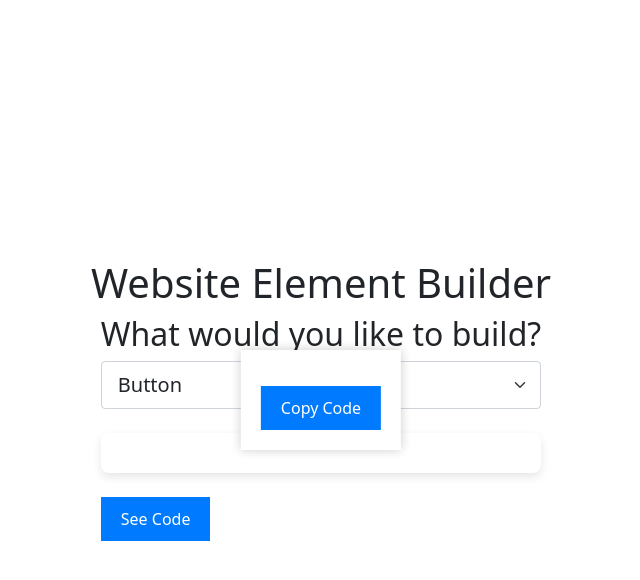
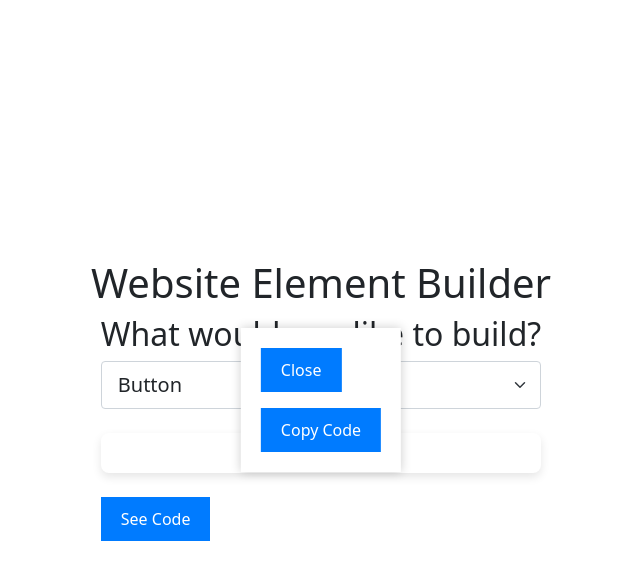
Before and after one commit to RW-501/html-element-builder, a plain HTML site: page index.html in a window 1280 px wide. Both pictures are taken after a click on the button "See Code". Shown: the whole page, without its empty margins (319-959 px from the left). Drawn offline with nearby package versions, Linux system fonts and the light colour scheme.

Commit message:
Update index.html

```diff
--- a/index.html
+++ b/index.html
@@ -42,6 +42,7 @@
 <!-- Popup container -->
 <div id="popupContainer" style="display: none;">
   <div class="popup">
+    <button id="closeButton">Close</button>
     <pre id="generatedCode" style="overflow-x: auto;"></pre>
     <button id="copyCodeButton">Copy Code</button>
   </div>
```
